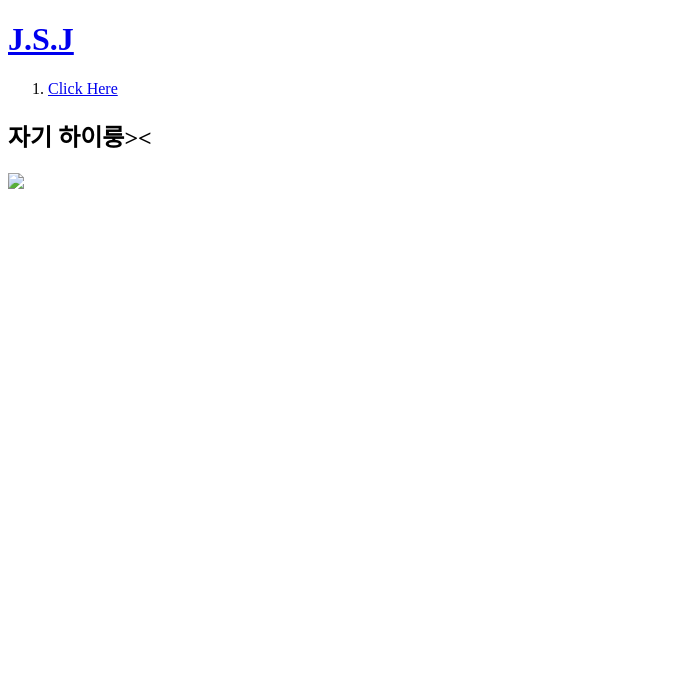
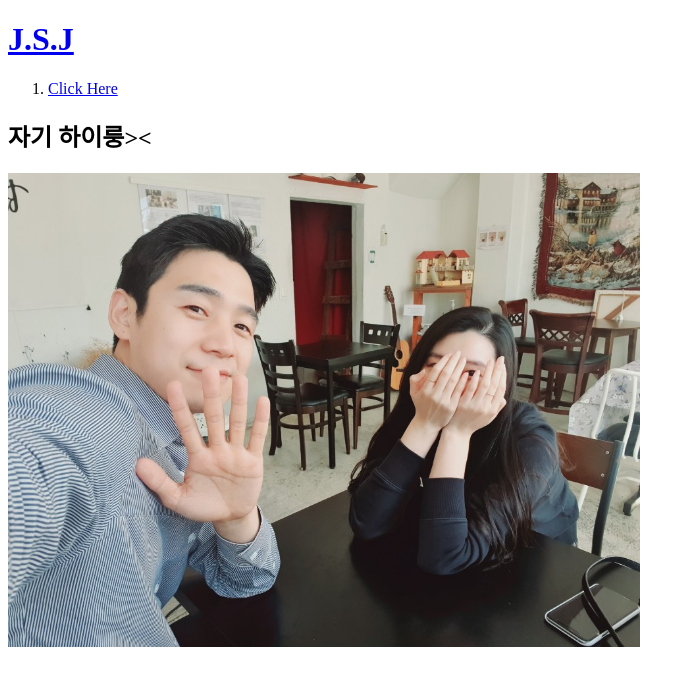
Before and after one commit to soojung-k/JSJ, a plain HTML site: page 1.HTML in a window 1280 px wide. Shown: the whole page, without its empty margins (0-695 px from the left). Drawn offline with Linux system fonts and the light colour scheme.

Commit message:
Update 1.HTML

```diff
--- a/1.HTML
+++ b/1.HTML
@@ -10,6 +10,6 @@
     <li><a href="1.html">Click Here</a></li>
   </ol>
   <h2> 자기 하이룽>< </h2>
-  <img src="JSJ.jpg" width="50%">
+  <img src="JSJ.jpeg" width="50%">
 </body>
 </html>
```
